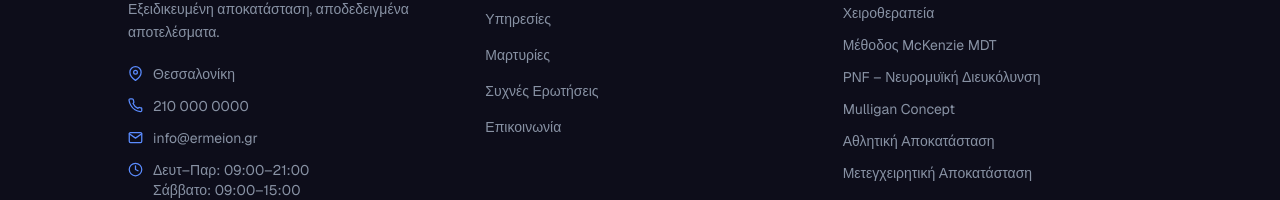
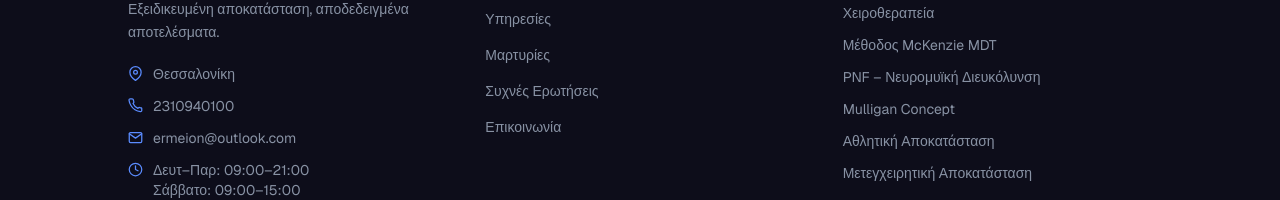
Before and after one commit to Ermeion/ermeion-website, a React (Vite) app: page / in a window 1280 px wide. Shown: the part 8373-8573 px from the top of the page. Built offline with nearby package versions, Linux system fonts and the light colour scheme.

Commit message:
Updated App.tsx

```diff
--- a/src/App.tsx
+++ b/src/App.tsx
@@ -1173,11 +1173,11 @@ function Footer() {
             </div>
             <div className="flex items-center gap-2.5">
               <svg xmlns="http://www.w3.org/2000/svg" width="15" height="15" viewBox="0 0 24 24" fill="none" stroke="#5b8cff" strokeWidth="2" strokeLinecap="round" strokeLinejoin="round"><path d="M22 16.92v3a2 2 0 0 1-2.18 2 19.79 19.79 0 0 1-8.63-3.07A19.5 19.5 0 0 1 4.69 12 19.79 19.79 0 0 1 1.61 3.44 2 2 0 0 1 3.6 1.26h3a2 2 0 0 1 2 1.72 12.84 12.84 0 0 0 .7 2.81 2 2 0 0 1-.45 2.11L8.09 8.67A16 16 0 0 0 15.91 16.5l.77-.77a2 2 0 0 1 2.11-.45 12.84 12.84 0 0 0 2.81.7A2 2 0 0 1 22 16.92z"/></svg>
-              <span>210 000 0000</span>
+              <span>2310940100</span>
             </div>
             <div className="flex items-center gap-2.5">
               <svg xmlns="http://www.w3.org/2000/svg" width="15" height="15" viewBox="0 0 24 24" fill="none" stroke="#5b8cff" strokeWidth="2" strokeLinecap="round" strokeLinejoin="round"><path d="M4 4h16c1.1 0 2 .9 2 2v12c0 1.1-.9 2-2 2H4c-1.1 0-2-.9-2-2V6c0-1.1.9-2 2-2z"/><polyline points="22,6 12,13 2,6"/></svg>
-              <span>info@ermeion.gr</span>
+              <span>ermeion@outlook.com</span>
             </div>
             <div className="flex items-start gap-2.5">
               <svg xmlns="http://www.w3.org/2000/svg" width="15" height="15" viewBox="0 0 24 24" fill="none" stroke="#5b8cff" strokeWidth="2" strokeLinecap="round" strokeLinejoin="round" className="mt-0.5 shrink-0"><circle cx="12" cy="12" r="10"/><polyline points="12 6 12 12 16 14"/></svg>
```
